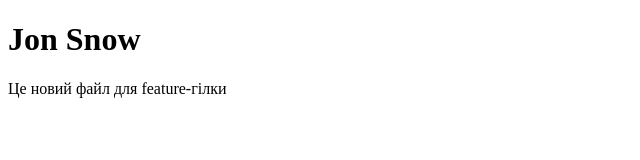
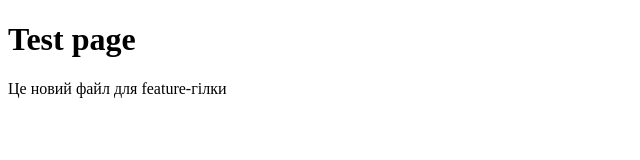
Before and after one commit to NataliaTuretska/UP_Lab, a plain HTML site: page test.html in a window 1280 px wide. Shown: the full height of the page, 0-640 px from the left. Drawn offline with Linux system fonts and the light colour scheme.

Commit message:
fix: improve heading text

```diff
--- a/test.html
+++ b/test.html
@@ -1,10 +1,10 @@
 <!DOCTYPE html>
 <html>
 <head>
-    <title>Test</title>
+    <title>Jon Snow</title>
 </head>
 <body>
-    <h1>Jon Snow</h1>
+    <h1>Test page</h1>
     <p>Це новий файл для feature-гілки</p>
 </body>
 </html>
```
